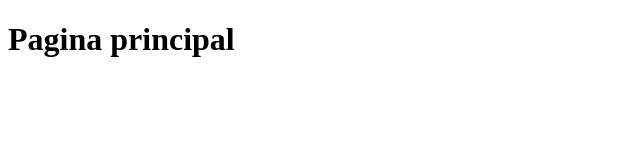
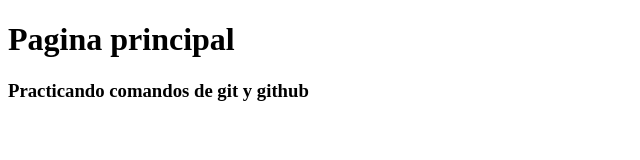
Before and after one commit to kleveros123/pp01, a plain HTML site: page quinto nivel/index.html in a window 1280 px wide. Shown: the whole page, without its empty margins (0-640 px from the left). Drawn offline with Linux system fonts and the light colour scheme.

Commit message:
Update index.html

```diff
--- a/quinto nivel/index.html
+++ b/quinto nivel/index.html
@@ -9,6 +9,7 @@
 
 <body>
   <h1>Pagina principal</h1>
+  <h3>Practicando comandos de git y github</h3>
 </body>
 
 </html>
```
